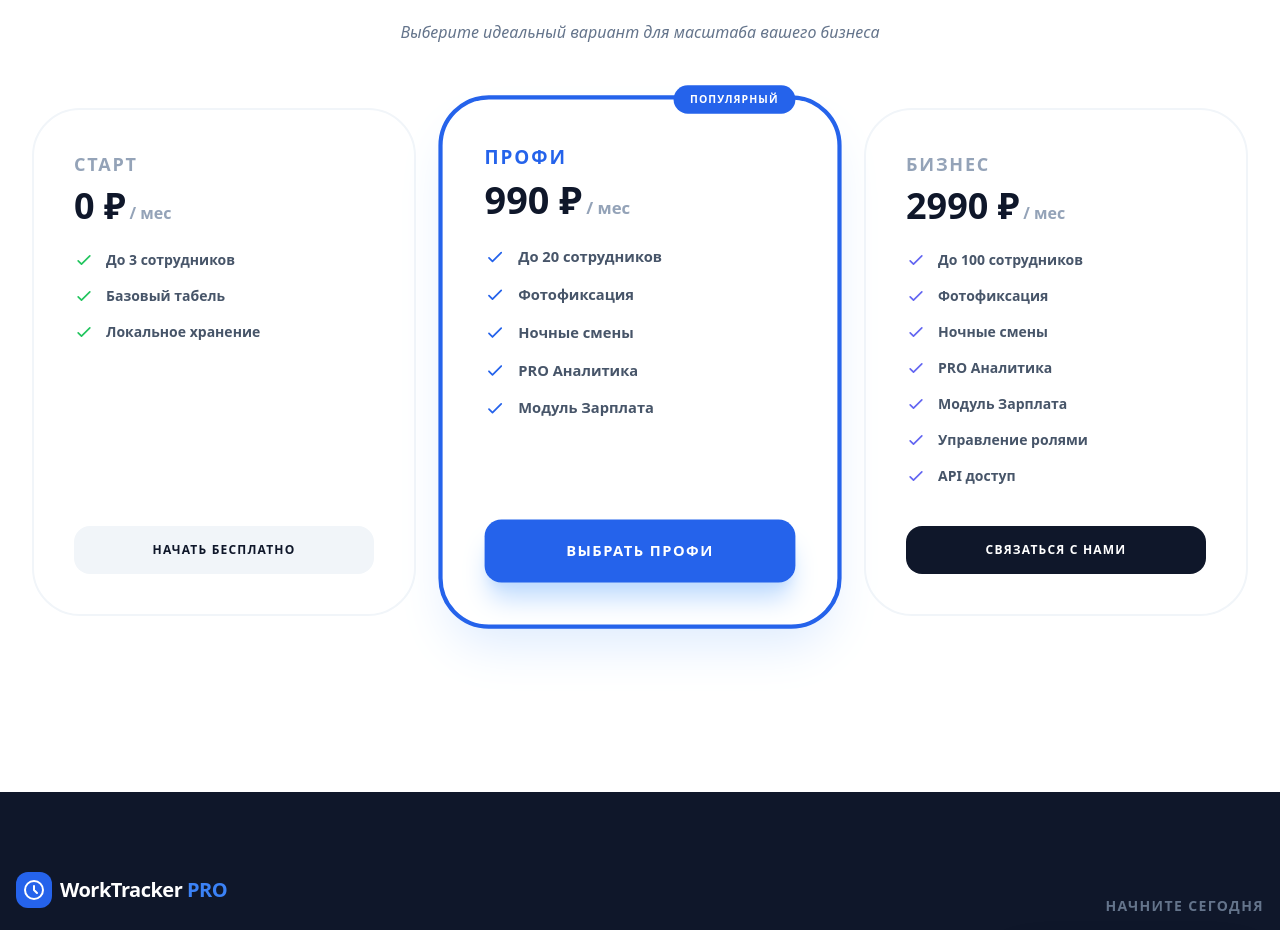
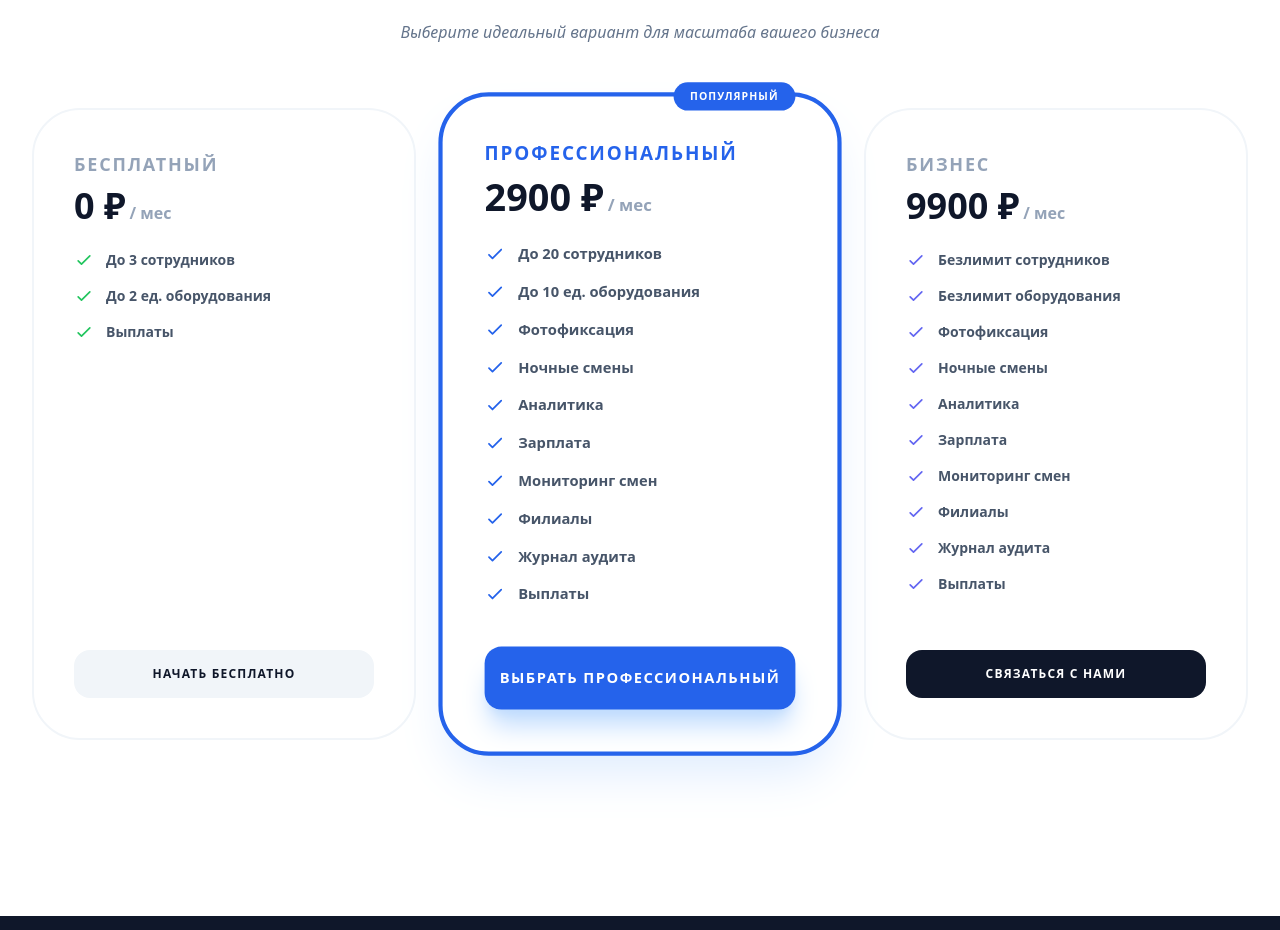
Before and after one commit to timka1983/WorkTrackerPRO, a React (Vite) app: page / in a window 1280 px wide. Shown: the part 4980-5910 px from the top of the page. Built offline with nearby package versions, Linux system fonts and the light colour scheme; no server answers; the database is empty.

Commit message:
Обновление

```diff
--- a/App.tsx
+++ b/App.tsx
@@ -2,7 +2,7 @@ import React, { useEffect, useMemo, useState, Suspense, useCallback } from 'reac
 import { UserRole, PlanType, PositionConfig, User, WorkLog } from './types';
 import { STORAGE_KEYS, DEFAULT_PERMISSIONS, PLAN_LIMITS } from './constants';
 import { sendNotification, calculateMinutes, sendTelegramNotification } from './utils';
-import { supabase } from './lib/supabase';
+import { supabase, db } from './lib/supabase';
 import Layout from './components/Layout';
 import LoadingScreen from './components/LoadingScreen';
 import ResetPinModal from './components/ResetPinModal';
@@ -338,11 +338,10 @@ const App: React.FC = () => {
           const duration = calculateMinutes(shift.checkIn, now.toISOString());
 
           if (duration > alertThreshold && appData.currentOrg?.telegramSettings?.notifyOnLimitExceeded !== false) {
-            const notificationKey = `tg_alert_${shift.id}`;
-            const lastSent = localStorage.getItem(notificationKey);
+            const lastSentAt = appData.currentOrg?.telegramSettings?.lastAlertSentAt;
+            const cooldown = 15 * 60 * 1000; // 15 minutes cooldown
 
-            // Send alert if never sent or sent more than 5 mins ago
-            if (!lastSent || (Date.now() - parseInt(lastSent)) > 5 * 60 * 1000) {
+            if (!lastSentAt || (Date.now() - new Date(lastSentAt).getTime()) > cooldown) {
 
               // 1. Notify Employee
               if (user.telegramChatId && (user.telegramSettings?.notifyOnLimitExceeded ?? true)) {
@@ -356,7 +355,13 @@ const App: React.FC = () => {
                  sendTelegramNotification(botToken, appData.currentOrg.telegramSettings.chatId, msg);
               }
 
-              localStorage.setItem(notificationKey, Date.now().toString());
+              // Update last alert timestamp in DB
+              db.updateOrganization(appData.currentOrg!.id, {
+                telegramSettings: {
+                  ...appData.currentOrg!.telegramSettings!,
+                  lastAlertSentAt: new Date().toISOString()
+                }
+              });
             }
           }
         });
@@ -448,12 +453,25 @@ const App: React.FC = () => {
 
             // Telegram Notification
             if (appData.currentOrg?.telegramSettings?.enabled && appData.currentOrg.telegramSettings.botToken && appData.currentOrg.telegramSettings.chatId && appData.currentOrg.telegramSettings.notifyOnLimitExceeded !== false) {
-              const machineName = shift.machineId ? appData.machines.find((m: any) => m.id === shift.machineId)?.name || 'Работа' : 'Работа';
-              const msg = `⛔️ <b>Авто-закрытие (Lazy)</b>\n👤 Сотрудник: ${user.name}\n📍 Позиция: ${user.position}\n🔧 Слот: ${slot} (${machineName})\n⚠️ Причина: Превышен лимит времени (серверная очистка)`;
+              const lastCleanupSentAt = appData.currentOrg.telegramSettings.lastCleanupAlertSentAt;
+              const cooldown = 30 * 60 * 1000; // 30 minutes cooldown for cleanup alerts
 
-              sendTelegramNotification(appData.currentOrg.telegramSettings.botToken, appData.currentOrg.telegramSettings.chatId, msg);
-              if (user.telegramChatId && (user.telegramSettings?.notifyOnLimitExceeded ?? true)) {
-                 sendTelegramNotification(appData.currentOrg.telegramSettings.botToken, user.telegramChatId, msg);
+              if (!lastCleanupSentAt || (Date.now() - new Date(lastCleanupSentAt).getTime()) > cooldown) {
+                const machineName = shift.machineId ? appData.machines.find((m: any) => m.id === shift.machineId)?.name || 'Работа' : 'Работа';
+                const msg = `⛔️ <b>Авто-закрытие (Lazy)</b>\n👤 Сотрудник: ${user.name}\n📍 Позиция: ${user.position}\n🔧 Слот: ${slot} (${machineName})\n⚠️ Причина: Превышен лимит времени (серверная очистка)`;
+
+                sendTelegramNotification(appData.currentOrg.telegramSettings.botToken, appData.currentOrg.telegramSettings.chatId, msg);
+                if (user.telegramChatId && (user.telegramSettings?.notifyOnLimitExceeded ?? true)) {
+                   sendTelegramNotification(appData.currentOrg.telegramSettings.botToken, user.telegramChatId, msg);
+                }
+
+                // Update last cleanup alert timestamp in DB
+                db.updateOrganization(appData.currentOrg.id, {
+                  telegramSettings: {
+                    ...appData.currentOrg.telegramSettings,
+                    lastCleanupAlertSentAt: new Date().toISOString()
+                  }
+                });
               }
             }
           }
--- a/components/EmployeeView.tsx
+++ b/components/EmployeeView.tsx
@@ -888,11 +888,11 @@ const EmployeeView: React.FC<EmployeeViewProps> = ({
           className="bg-emerald-50 border border-emerald-200 rounded-2xl p-4 flex justify-between items-center no-print cursor-pointer hover:bg-emerald-100 transition-colors active:scale-[0.98]"
         >
            <div>
-              <h3 className="text-emerald-900 font-bold text-lg">Зарплата за месяц</h3>
-              <p className="text-emerald-600 text-xs font-medium">Нажмите для расшифровки</p>
+              <h3 className="text-emerald-900 font-bold text-base">Зарплата за месяц</h3>
+              <p className="text-emerald-600 text-[10px] font-medium">Нажмите для расшифровки</p>
            </div>
            <div className="text-right">
-              <p className="text-2xl font-extrabold text-emerald-600">{Math.floor(monthEarnings)} ₽</p>
+              <p className="text-xl font-extrabold text-emerald-600">{Math.floor(monthEarnings)} ₽</p>
            </div>
         </div>
       )}
@@ -1019,11 +1019,11 @@ const PayrollBreakdownModal: React.FC<PayrollBreakdownModalProps> = ({
           <div className="grid grid-cols-2 gap-4">
             <div className="bg-emerald-50 p-4 rounded-2xl border border-emerald-100">
               <p className="text-[10px] font-bold text-emerald-700 uppercase mb-1">Начислено</p>
-              <p className="text-xl font-extrabold text-emerald-600">{Math.floor(monthEarnings)} ₽</p>
+              <p className="text-lg font-extrabold text-emerald-600">{Math.floor(monthEarnings)} ₽</p>
             </div>
             <div className="bg-blue-50 p-4 rounded-2xl border border-blue-100">
               <p className="text-[10px] font-bold text-blue-700 uppercase mb-1">Выплачено</p>
-              <p className="text-xl font-extrabold text-blue-600">{Math.floor(totalPaid)} ₽</p>
+              <p className="text-lg font-extrabold text-blue-600">{Math.floor(totalPaid)} ₽</p>
             </div>
           </div>
 
@@ -1031,7 +1031,7 @@ const PayrollBreakdownModal: React.FC<PayrollBreakdownModalProps> = ({
           <div className={`p-4 rounded-2xl border flex justify-between items-center ${balance > 0 ? 'bg-amber-50 border-amber-100' : 'bg-slate-50 border-slate-100'}`}>
             <div>
               <p className="text-[10px] font-bold text-slate-500 uppercase">Остаток к выплате</p>
-              <p className={`text-xl font-black ${balance > 0 ? 'text-amber-600' : 'text-slate-400'}`}>
+              <p className={`text-lg font-black ${balance > 0 ? 'text-amber-600' : 'text-slate-400'}`}>
                 {Math.floor(balance)} ₽
               </p>
             </div>
--- a/components/LandingPage.tsx
+++ b/components/LandingPage.tsx
@@ -16,63 +16,92 @@ const LandingPage: React.FC<LandingPageProps> = ({ onStart, onRegister, plans })
   const displayPlans = plans.length > 0 ? plans : [
     {
       type: 'FREE',
-      name: 'Старт',
+      name: 'Бесплатный',
       price: 0,
       limits: {
         maxUsers: 3,
-        maxMachines: 1,
-        features: { photoCapture: false, nightShift: false, advancedAnalytics: false, payroll: false }
+        maxMachines: 2,
+        features: {
+          photoCapture: false,
+          nightShift: false,
+          advancedAnalytics: false,
+          payroll: false,
+          shiftMonitoring: false,
+          payments: true,
+          multipleBranches: false,
+          auditLog: false
+        }
       }
     },
     {
       type: 'PRO',
-      name: 'Профи',
-      price: 990,
+      name: 'Профессиональный',
+      price: 2900,
       limits: {
         maxUsers: 20,
-        maxMachines: 5,
-        features: { photoCapture: true, nightShift: true, advancedAnalytics: true, payroll: true }
+        maxMachines: 10,
+        features: {
+          photoCapture: true,
+          nightShift: true,
+          advancedAnalytics: true,
+          payroll: true,
+          shiftMonitoring: true,
+          payments: true,
+          multipleBranches: true,
+          auditLog: true
+        }
       }
     },
     {
       type: 'BUSINESS',
       name: 'Бизнес',
-      price: 2990,
+      price: 9900,
       limits: {
-        maxUsers: 100,
-        maxMachines: 20,
-        features: { photoCapture: true, nightShift: true, advancedAnalytics: true, payroll: true }
+        maxUsers: 1000,
+        maxMachines: 1000,
+        features: {
+          photoCapture: true,
+          nightShift: true,
+          advancedAnalytics: true,
+          payroll: true,
+          shiftMonitoring: true,
+          payments: true,
+          multipleBranches: true,
+          auditLog: true
+        }
       }
     }
   ] as any[]; // Cast to any[] to allow flexible rendering logic below
 
   const getFeatures = (plan: any) => {
     const features = [];
-    // Handle maxUsers
-    if (plan.limits?.maxUsers) {
-      features.push(`До ${plan.limits.maxUsers} сотрудников`);
+
+    // Сотрудники
+    if (plan.limits?.maxUsers >= 1000) {
+      features.push('Безлимит сотрудников');
     } else {
-      features.push('Безлимит сотрудников');
+      features.push(`До ${plan.limits?.maxUsers || 3} сотрудников`);
     }
 
-    // Handle explicit features array (if coming from DB with different schema) or object (from types)
-    if (Array.isArray(plan.limits?.features)) {
-      features.push(...plan.limits.features);
-    } else if (plan.limits?.features) {
-      if (plan.limits.features.photoCapture) features.push('Фотофиксация');
-      if (plan.limits.features.nightShift) features.push('Ночные смены');
-      if (plan.limits.features.advancedAnalytics) features.push('PRO Аналитика');
-      if (plan.limits.features.payroll) features.push('Модуль Зарплата');
-      if (plan.limits.features.shiftMonitoring) features.push('Мониторинг смен');
-      if (plan.type === 'FREE') {
-         features.push('Базовый табель');
-         features.push('Локальное хранение');
-      }
-      if (plan.type === 'BUSINESS') {
-         features.push('Управление ролями');
-         features.push('API доступ');
-      }
+    // Оборудование
+    if (plan.limits?.maxMachines >= 1000) {
+      features.push('Безлимит оборудования');
+    } else {
+      features.push(`До ${plan.limits?.maxMachines || 2} ед. оборудования`);
     }
+
+    if (plan.limits?.features) {
+      const f = plan.limits.features;
+      if (f.photoCapture) features.push('Фотофиксация');
+      if (f.nightShift) features.push('Ночные смены');
+      if (f.advancedAnalytics) features.push('Аналитика');
+      if (f.payroll) features.push('Зарплата');
+      if (f.shiftMonitoring) features.push('Мониторинг смен');
+      if (f.multipleBranches) features.push('Филиалы');
+      if (f.auditLog) features.push('Журнал аудита');
+      if (f.payments) features.push('Выплаты');
+    }
+
     return features;
   };
 
--- a/components/SuperAdminView.tsx
+++ b/components/SuperAdminView.tsx
@@ -273,7 +273,7 @@ const SuperAdminView: React.FC<SuperAdminViewProps> = ({
             type: PlanType.FREE,
             name: 'Бесплатный',
             price: 0,
-            limits: { maxUsers: 3, maxMachines: 2, features: { photoCapture: false, nightShift: false, advancedAnalytics: false, payroll: false, shiftMonitoring: false, payments: false, multipleBranches: false, auditLog: false } }
+            limits: { maxUsers: 3, maxMachines: 2, features: { photoCapture: false, nightShift: false, advancedAnalytics: false, payroll: false, shiftMonitoring: false, payments: true, multipleBranches: false, auditLog: false } }
           },
           {
             type: PlanType.PRO,
@@ -1006,6 +1006,12 @@ const SuperAdminView: React.FC<SuperAdminViewProps> = ({
                         </div>
                         <span className={plan.limits.features.auditLog ? 'text-slate-700 font-medium' : 'text-slate-400'}>Журнал аудита</span>
                       </div>
+                      <div className="flex items-center gap-3 text-sm">
+                        <div className={`p-1 rounded-md ${plan.limits.features.payments ? 'bg-emerald-100 text-emerald-600' : 'bg-slate-100 text-slate-400'}`}>
+                          <CreditCard className="w-4 h-4" />
+                        </div>
+                        <span className={plan.limits.features.payments ? 'text-slate-700 font-medium' : 'text-slate-400'}>Выплаты</span>
+                      </div>
                     </div>
 
                     <button
@@ -1772,6 +1778,28 @@ const SuperAdminView: React.FC<SuperAdminViewProps> = ({
                       className="w-5 h-5 rounded border-slate-300 text-indigo-600 focus:ring-indigo-500"
                     />
                   </label>
+
+                  <label className="flex items-center justify-between p-4 bg-slate-50 rounded-2xl border border-slate-200 cursor-pointer hover:bg-slate-100 transition-all">
+                    <div className="flex items-center gap-3">
+                      <CreditCard className="w-5 h-5 text-indigo-600" />
+                      <div>
+                        <p className="text-sm font-bold text-slate-900">Выплаты</p>
+                        <p className="text-xs text-slate-500">Учет выплат сотрудникам</p>
+                      </div>
+                    </div>
+                    <input
+                      type="checkbox"
+                      checked={editingPlan.limits.features.payments}
+                      onChange={(e) => setEditingPlan({
+                        ...editingPlan,
+                        limits: {
+                          ...editingPlan.limits,
+                          features: { ...editingPlan.limits.features, payments: e.target.checked }
+                        }
+                      })}
+                      className="w-5 h-5 rounded border-slate-300 text-indigo-600 focus:ring-indigo-500"
+                    />
+                  </label>
                 </div>
               </div>
             </div>
--- a/components/employer/PayrollView.tsx
+++ b/components/employer/PayrollView.tsx
@@ -524,13 +524,13 @@ export const PayrollView: React.FC<PayrollViewProps> = ({
                   {
                     label: 'Итого начислено',
                     value: `${payroll.totalSalary.toLocaleString('ru-RU')} ₽`,
-                    className: 'font-black text-slate-900 cursor-pointer hover:bg-slate-100 rounded-lg px-2 -mx-2 transition-colors',
+                    className: 'font-black text-slate-900 cursor-pointer hover:bg-slate-100 rounded-lg px-2 -mx-2 transition-colors text-[10px]',
                     onClick: () => {
                       const el = document.getElementById('payment-history-section');
                       if (el) el.scrollIntoView({ behavior: 'smooth' });
                     }
                   },
-                  { label: 'Выплачено', value: `${totalPaid.toLocaleString('ru-RU')} ₽`, className: 'text-indigo-600' },
+                  { label: 'Выплачено', value: `${totalPaid.toLocaleString('ru-RU')} ₽`, className: 'text-indigo-600 text-[10px]' },
                   { label: 'Остаток', value: `${balance.toLocaleString('ru-RU')} ₽`, className: `font-black ${balance > 0 ? 'text-green-600' : 'text-rose-600'}` }
                 ];
 
--- a/lib/supabase.ts
+++ b/lib/supabase.ts
@@ -797,18 +797,14 @@ export const db = {
       console.error('Error fetching existing machines for sync:', fetchError);
     }
 
-    const newIds = machines.map(m => m.id);
-    const toArchive = existing ? existing.filter(e => !newIds.includes(e.id)) : [];
-
-    // 2. Archive removed machines
-    if (toArchive.length > 0) {
-      for (const m of toArchive) {
-        const info = deletedMachineInfo?.find(i => i.id === m.id);
+    // 2. Archive removed machines (only if explicitly in deletedMachineInfo)
+    if (deletedMachineInfo && deletedMachineInfo.length > 0) {
+      for (const info of deletedMachineInfo) {
         await supabase.from('machines').update({
           is_archived: true,
           archived_at: new Date().toISOString(),
-          archive_reason: info?.reason || 'Удален администратором'
-        }).eq('id', m.id).eq('organization_id', orgId);
+          archive_reason: info.reason || 'Удален администратором'
+        }).eq('id', info.id).eq('organization_id', orgId);
       }
     }
 
--- a/types.ts
+++ b/types.ts
@@ -76,6 +76,8 @@ export interface TelegramSettings {
   notifyOnShiftStart?: boolean;
   notifyOnShiftEnd?: boolean;
   notifyOnLimitExceeded?: boolean;
+  lastAlertSentAt?: string;
+  lastCleanupAlertSentAt?: string;
 }
 
 export interface AutoShiftCompletionSettings {
```
